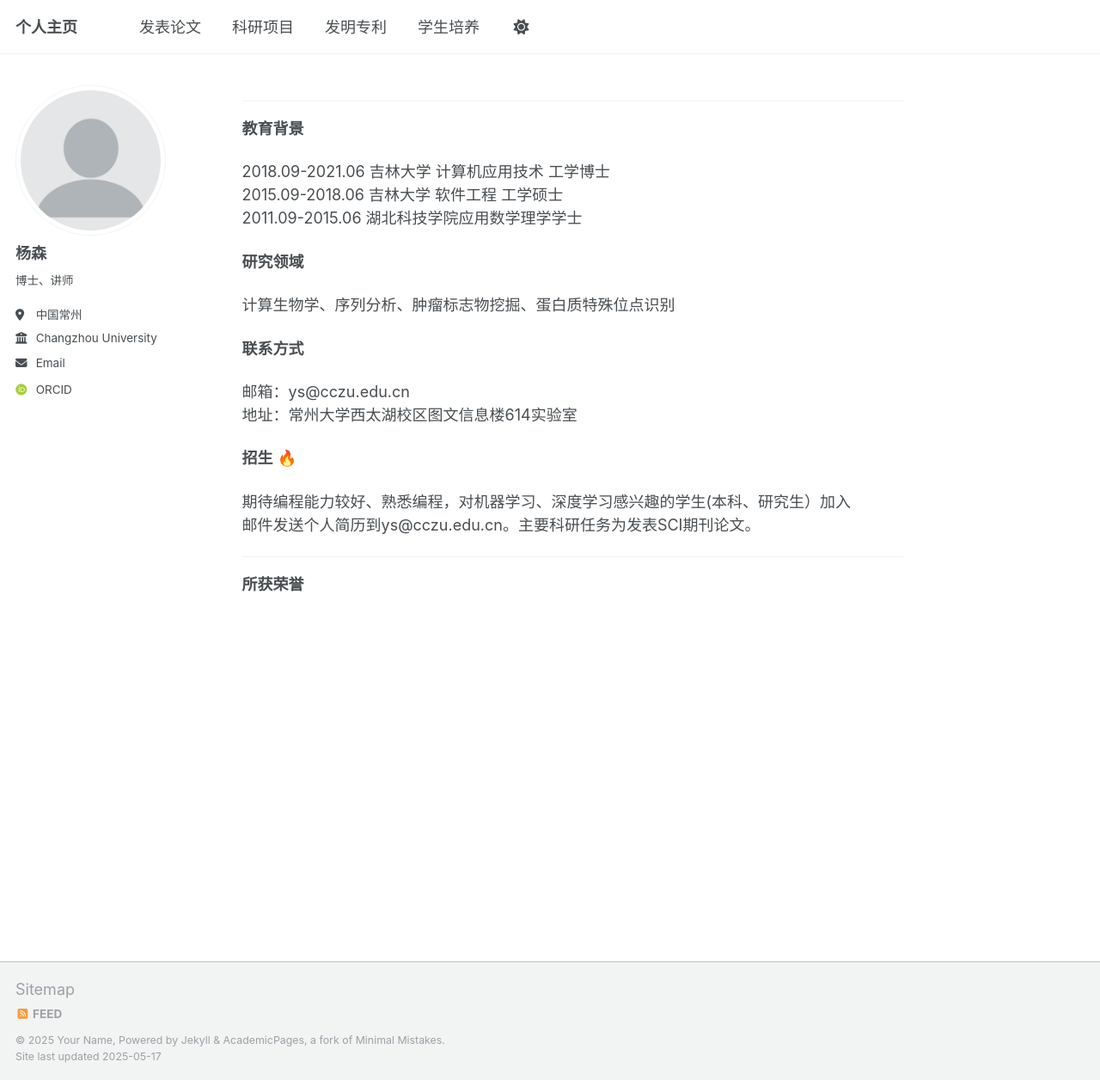
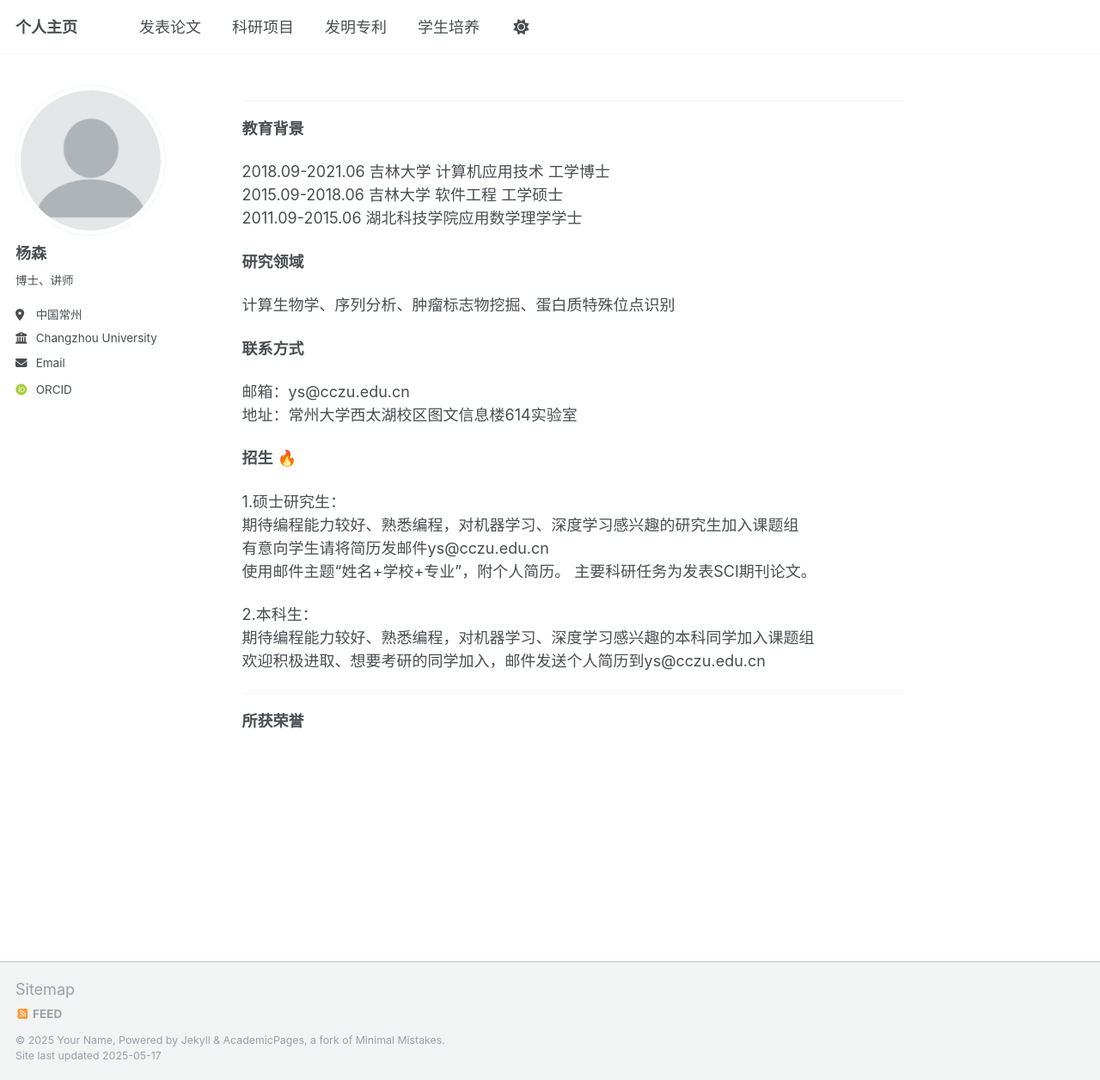
Before and after one commit to abcair/ys, a Jekyll site: the page built from _pages/about.md, in a window 1280 px wide and 1256 px high. Shown: the whole window at 86% size. Built offline with Jekyll 4.4.1, drawn with Linux system fonts in a browser that asks for light colours; emoji names are drawn with the system emoji font; some web fonts are replaced.

Commit message:
Update about.md
Signed-off-by: abcair <57550630+abcair@users.noreply.github.com>

```diff
--- a/_pages/about.md
+++ b/_pages/about.md
@@ -24,7 +24,15 @@ redirect_from:
 
 **招生**  :fire:
 
-期待编程能力较好、熟悉编程，对机器学习、深度学习感兴趣的学生(本科、研究生）加入<br>邮件发送个人简历到ys@cczu.edu.cn。主要科研任务为发表SCI期刊论文。
+1.硕士研究生：<br>
+期待编程能力较好、熟悉编程，对机器学习、深度学习感兴趣的研究生加入课题组<br>
+有意向学生请将简历发邮件ys@cczu.edu.cn<br>
+使用邮件主题“姓名+学校+专业”，附个人简历。
+主要科研任务为发表SCI期刊论文。
+
+2.本科生：<br>
+期待编程能力较好、熟悉编程，对机器学习、深度学习感兴趣的本科同学加入课题组<br>
+欢迎积极进取、想要考研的同学加入，邮件发送个人简历到ys@cczu.edu.cn<br>
 
 ---
 
```
